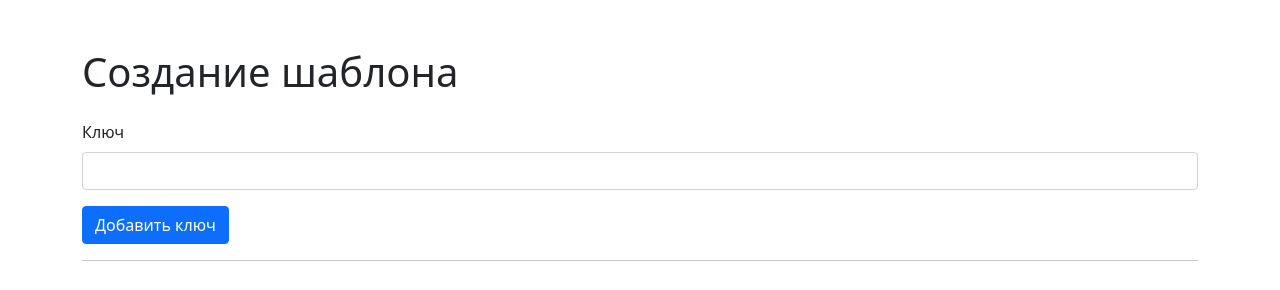
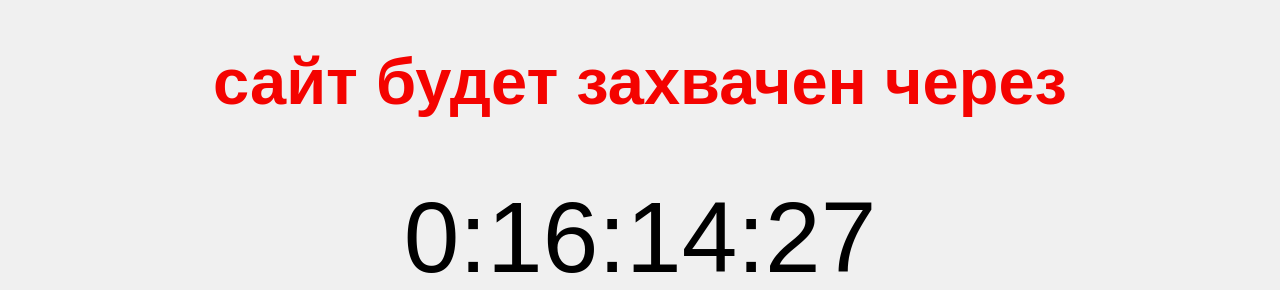
Before and after one commit to claradex/nativegallery, a PHP site: page /views/pages/t.php in a window 1280 px wide. Shown: the top 290 px of the page. Run offline with PHP 8.4, Linux system fonts and the light colour scheme; some web fonts are replaced.

Commit message:
small fixes
resolves #3

```diff
--- a/views/pages/About.php
+++ b/views/pages/About.php
@@ -36,7 +36,7 @@ use \App\Models\User;
                             <?php
                             $admins = DB::query('SELECT * FROM users WHERE admin=1');
                             foreach ($admins as $a) {
-                                echo '<li><b><a href="/author/'.$a['id'].'/"><img src="'.$a['photourl'].'" width="32" style="border-radius: 3px; margin-right: 5px;">'.htmlspecialchars($a['username']).'</a></b></li>';
+                                echo '<li><b><a href="/author/'.$a['id'].'/"><img onerror="this.src = `/static/img/avatar.png`; this.onerror = null;" src="'.$a['photourl'].'" width="32" style="border-radius: 3px; margin-right: 5px;">'.htmlspecialchars($a['username']).'</a></b></li>';
                             }
                             ?>
                         </ul>
--- a/views/pages/Main.php
+++ b/views/pages/Main.php
@@ -94,10 +94,7 @@ foreach ($photos as $pd) {
 </td>
                         <td style="vertical-align:top; width:100%; padding-top:4px">
 
-                            <div id="morerand">
-                                <a id="newrand" style="display:none" href="#">Показать другие</a>
-                                <span id="newrand-loader" style="color:#888">Загрузка...</span>
-                            </div>
+
                             <h4><a href="/photo/" target="_blank">Случайные фотографии</a></h4>
                             <div id="random-photos" class="ix-photos ix-photos-oneline">
                             <?php
--- a/views/pages/t.php
+++ b/views/pages/t.php
@@ -1,64 +1,53 @@
 <!DOCTYPE html>
-<html lang="en">
+<html lang="ru">
 <head>
     <meta charset="UTF-8">
     <meta name="viewport" content="width=device-width, initial-scale=1.0">
-    <title>Template Creator</title>
-    <link href="https://stackpath.bootstrapcdn.com/bootstrap/5.1.3/css/bootstrap.min.css" rel="stylesheet">
+    <title>Таймер до 12 июля</title>
+    <style>
+        @font-face {
+            font-family: 'Pepperscreen';
+            src: url('/static/PEPPERSCREEN.ttf') format('truetype');
+        }
+
+        body {
+            justify-content: center;
+            align-items: center;
+            height: 100vh;
+            margin: 0;
+            background-color: #f0f0f0;
+            font-family: 'Pepperscreen', sans-serif;
+        }
+
+        #timer {
+            font-size: 100px;
+            color: #000000;
+        }
+    </style>
 </head>
 <body>
-    <div class="container mt-5">
-        <h1 class="mb-4">Создание шаблона</h1>
-        <div id="template-form">
-            <div class="mb-3">
-                <label for="key-name" class="form-label">Ключ</label>
-                <input type="text" class="form-control" id="key-name">
-            </div>
-            <button id="add-key" class="btn btn-primary">Добавить ключ</button>
-        </div>
-        <hr>
-        <h2 class="mt-4">Шаблоны</h2>
-        <ul id="template-list" class="list-group"></ul>
-        <button id="save-templates" class="btn btn-success mt-4">Сохранить шаблоны</button>
-        <pre id="json-output" class="mt-4"></pre>
-    </div>
+    <center><h1 style="color: #f40300; font-size: 65px;">сайт будет захвачен через</h1></center><br>
+    <center><div id="timer">Загрузка...</div></center><br>
+    <center><img width="750" src="/static/img/sttslogo.png"></center>
+    <script>
+        function updateTimer() {
+            const now = new Date();
+            const targetDate = new Date(now.getFullYear(), 6, 12, 12, 0, 0); // 12 июля 12:00 по локальному времени
+            if (now > targetDate) {
+                targetDate.setFullYear(now.getFullYear() + 1); // если уже прошло, тогда следующее 12 июля
+            }
+            const remainingTime = targetDate - now;
 
-    <script src="https://code.jquery.com/jquery-3.6.0.min.js"></script>
-    <script>
-$(document).ready(function () {
-    const template = {};
+            const days = Math.floor(remainingTime / (1000 * 60 * 60 * 24));
+            const hours = Math.floor((remainingTime % (1000 * 60 * 60 * 24)) / (1000 * 60 * 60));
+            const minutes = Math.floor((remainingTime % (1000 * 60 * 60)) / (1000 * 60));
+            const seconds = Math.floor((remainingTime % (1000 * 60)) / 1000);
 
-    $('#add-key').on('click', function () {
-        const key = $('#key-name').val();
+            document.getElementById('timer').textContent = `${days}:${hours.toString().padStart(2, '0')}:${minutes.toString().padStart(2, '0')}:${seconds.toString().padStart(2, '0')}`;
+        }
 
-        if (key) {
-            template[key] = '';
-            addKeyToTemplateList(key);
-            $('#key-name').val('');
-        }
-    });
-
-    $('#save-templates').on('click', function () {
-        const json = JSON.stringify(template, null, 2);
-        $('#json-output').text(json);
-        saveTemplates(json);
-    });
-
-    function addKeyToTemplateList(key) {
-        const templateList = $('#template-list');
-        const listItem = `<li class="list-group-item">${key}</li>`;
-        templateList.append(listItem);
-    }
-
-    function saveTemplates(json) {
-        $.post('save_templates.php', { data: json }, function (response) {
-            alert('Шаблоны сохранены!');
-        });
-    }
-});
-
-
-
+        setInterval(updateTimer, 1000);
+        updateTimer(); // Начальное обновление
     </script>
 </body>
 </html>
```
Also changed, not shown: views/pages/Profile/Index.php (+4 -4 lines).
